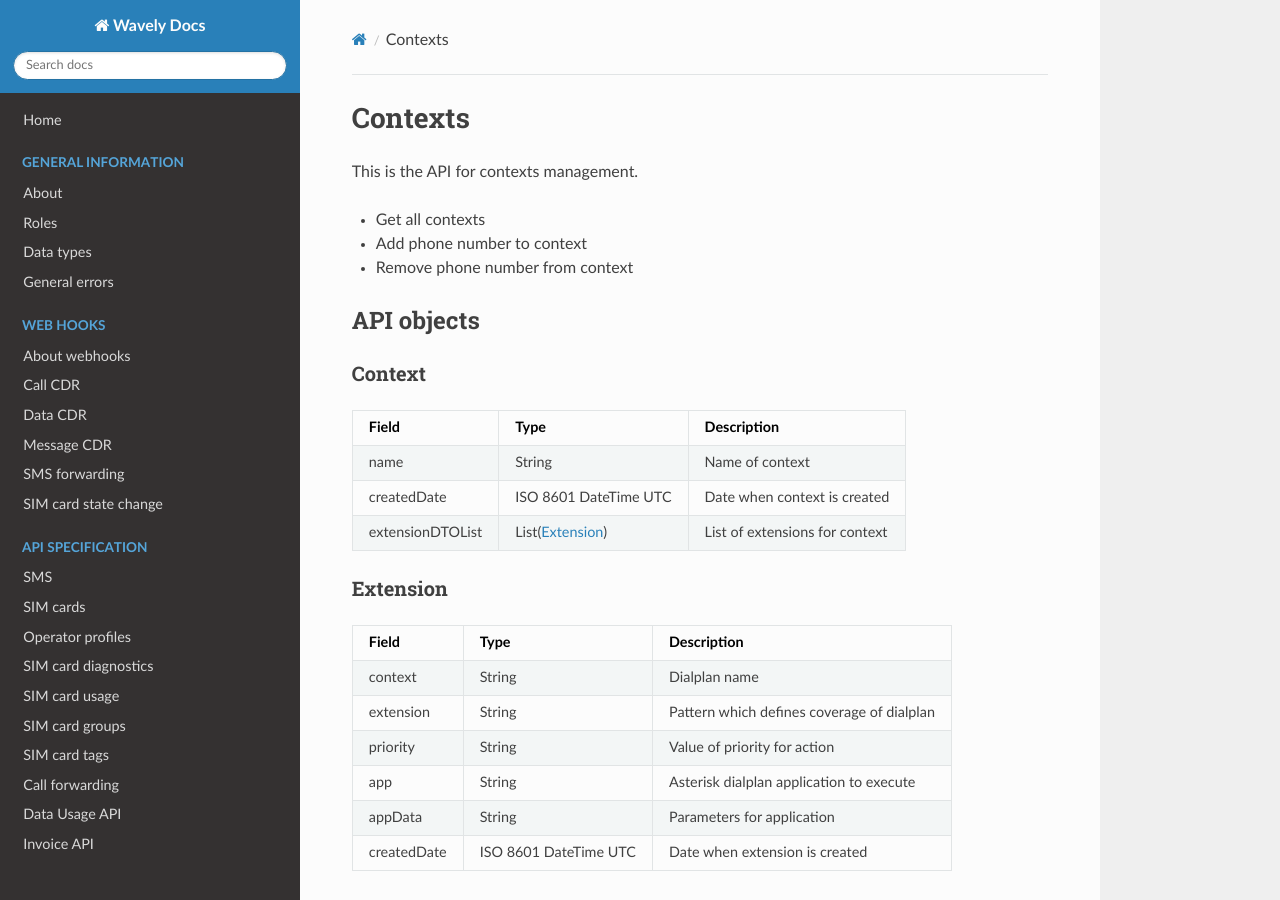
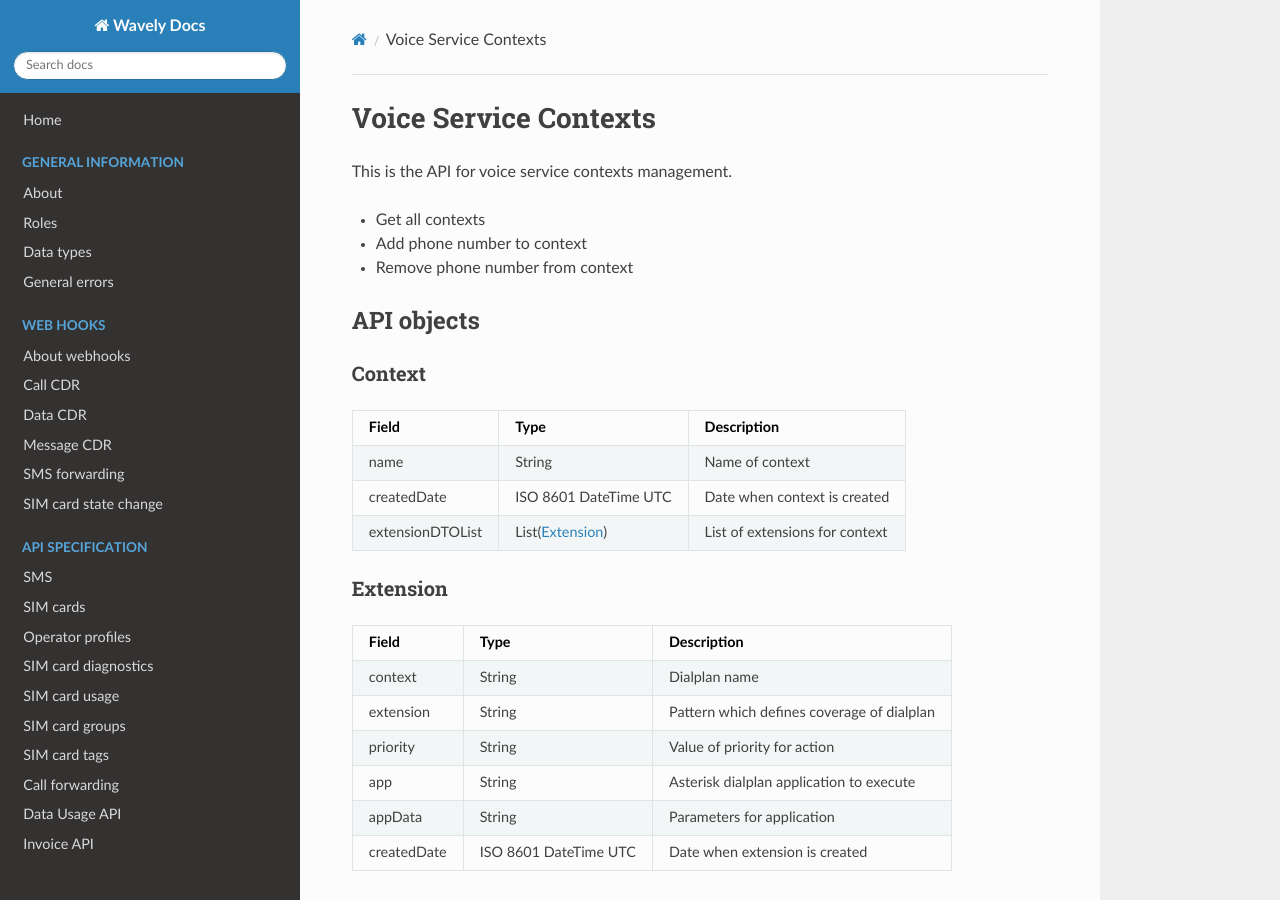
Before and after one commit to Wavelyio/wavely-docs, an MkDocs documentation site: the page built from docs/api/voiceservice_context.md, in a window 1280 px wide and 900 px high. Built offline with MkDocs 1.6.1, drawn with Linux system fonts in a browser that asks for light colours; nearby versions of some CDN libraries; old or Windows-style settings are respelled for this version of MkDocs.

Commit message:
Update voiceservice_context.md

```diff
--- a/docs/api/voiceservice_context.md
+++ b/docs/api/voiceservice_context.md
@@ -1,5 +1,5 @@
-# Contexts
-This is the API for contexts management.
+# Voice Service Contexts
+This is the API for voice service contexts management.
 
 * Get all contexts
 * Add phone number to context
```
